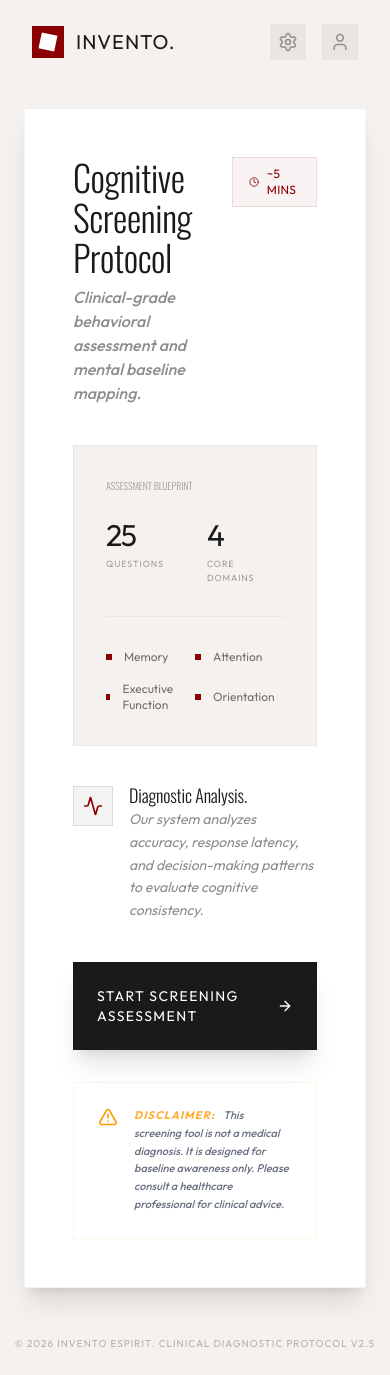
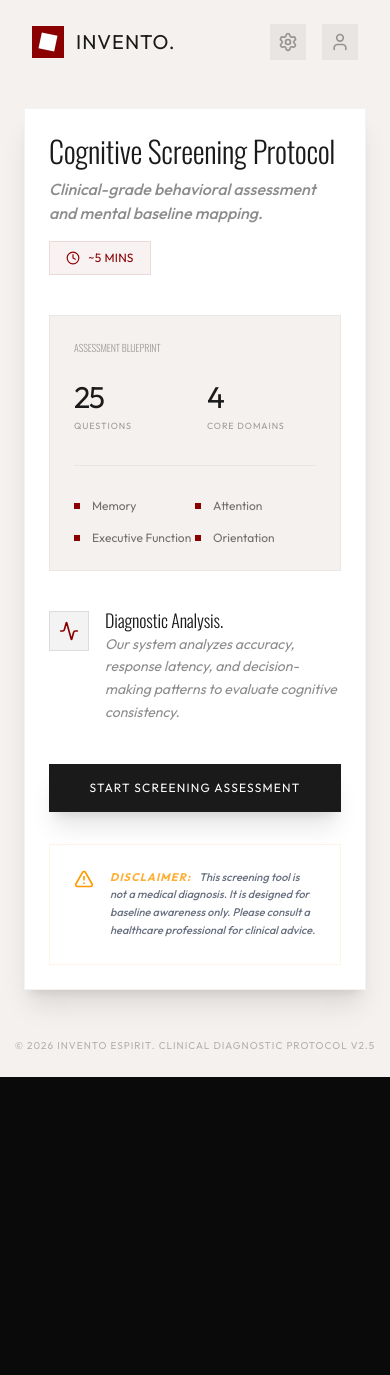
Before and after one commit to Darshaannn/invento-espirit, a Next.js app: page /instructions in a window 390 px wide. After the commit the page ends 1077 px from the top, so only its background shows below. Built offline with nearby package versions, Linux system fonts and the light colour scheme.

Commit message:
Update codebase and UI pages

```diff
--- a/app/(dashboard)/dashboard/history/page.tsx
+++ b/app/(dashboard)/dashboard/history/page.tsx
@@ -189,7 +189,7 @@ export default function HistoryPage() {
                 <div className="space-y-6">
                     {paginatedHistory.length > 0 ? paginatedHistory.map((item, index) => (
                         <div key={item.sessionId || item._id || `local-${index}`} className="group bg-white/5 border border-white/10 p-8 hover:border-[#8B0000]/40 transition-all cursor-default relative overflow-hidden flex flex-col md:flex-row md:items-center gap-10 backdrop-blur-sm">
-                            <div className="flex items-center gap-6 min-w-[280px]">
+                            <div className="flex items-center gap-6 w-full md:w-auto">
                                 <div className="p-4 bg-white/5 text-[#8B0000] border border-white/5 group-hover:bg-[#8B0000] group-hover:text-white transition-colors">
                                     <Calendar size={24} />
                                 </div>
@@ -253,7 +253,7 @@ export default function HistoryPage() {
                                 <button
                                     key={i + 1}
                                     onClick={() => setCurrentPage(i + 1)}
-                                    className={`w-16 h-16 border border-white/10 font-black text-[11px] transition-all shadow-sm ${currentPage === i + 1 ? 'bg-white text-black scale-110' : 'bg-white/5 text-white/30 hover:text-white hover:bg-white/10'
+                                    className={`w-12 h-12 md:w-16 md:h-16 border border-white/10 font-black text-[11px] transition-all shadow-sm ${currentPage === i + 1 ? 'bg-white text-black scale-110' : 'bg-white/5 text-white/30 hover:text-white hover:bg-white/10'
                                         }`}
                                 >
                                     {(i + 1).toString().padStart(2, '0')}
--- a/app/(dashboard)/dashboard/page.tsx
+++ b/app/(dashboard)/dashboard/page.tsx
@@ -358,7 +358,7 @@ export default function Dashboard() {
                         </div>
                     </div>
 
-                    <div className="flex flex-col sm:flex-row items-stretch gap-4 min-w-[320px]">
+                    <div className="flex flex-col sm:flex-row items-stretch gap-4 w-full md:w-auto">
                         <button
                             onClick={handleExport}
                             disabled={exporting}
@@ -649,7 +649,7 @@ export default function Dashboard() {
                                         />
                                         <button
                                             onClick={() => setMapQuery(locationQuery)}
-                                            className="px-8 bg-white/5 hover:bg-[#8B0000]/20 text-[10px] uppercase font-light tracking-[0.3em] text-white/80 transition-colors border-l border-white/10"
+                                            className="px-4 md:px-8 bg-white/5 hover:bg-[#8B0000]/20 text-[10px] uppercase font-light tracking-[0.3em] text-white/80 transition-colors border-l border-white/10 shrink-0"
                                         >
                                             Search
                                         </button>
--- a/app/instructions/page.tsx
+++ b/app/instructions/page.tsx
@@ -26,11 +26,11 @@ export default function Instructions() {
 
             {/* MAIN CONTENT CENTERED */}
             <main className="flex-1 flex items-center justify-center p-6">
-                <div className="w-full max-w-2xl bg-white border border-[#1A1A1A]/5 p-12 shadow-xl relative overflow-hidden">
+                <div className="w-full max-w-2xl bg-white border border-[#1A1A1A]/5 p-6 md:p-12 shadow-xl relative overflow-hidden">
 
-                    <div className="flex justify-between items-start mb-10 relative z-10">
+                    <div className="flex flex-col md:flex-row justify-between items-start gap-4 md:gap-0 mb-10 relative z-10">
                         <div>
-                            <h1 className="text-4xl font-light mb-2 tracking-tighter text-[#1A1A1A]">Cognitive Screening Protocol</h1>
+                            <h1 className="text-3xl md:text-4xl font-light mb-2 tracking-tighter text-[#1A1A1A]">Cognitive Screening Protocol</h1>
                             <p className="text-[#1A1A1A]/50 font-medium italic">Clinical-grade behavioral assessment and mental baseline mapping.</p>
                         </div>
                         <div className="flex items-center gap-2 bg-[#8B0000]/5 px-4 py-2 text-xs font-light tracking-wide text-[#8B0000] border border-[#8B0000]/10">
@@ -39,7 +39,7 @@ export default function Instructions() {
                     </div>
 
                     {/* DETAILS CARD */}
-                    <div className="bg-[#F5F1EE] border border-[#1A1A1A]/5 p-8 mb-10 relative z-10">
+                    <div className="bg-[#F5F1EE] border border-[#1A1A1A]/5 p-6 md:p-8 mb-10 relative z-10">
                         <h3 className="text-[10px] font-light uppercase tracking-[0.4em] text-[#1A1A1A]/40 mb-6">Assessment Blueprint</h3>
                         <div className="grid grid-cols-2 gap-6">
                             <div className="space-y-1">
@@ -75,8 +75,8 @@ export default function Instructions() {
                     </div>
 
                     {/* CTA */}
-                    <Link href="/screening" className="w-full group bg-[#1A1A1A] p-6 flex items-center justify-center gap-4 font-light uppercase tracking-widest text-sm text-white shadow-xl hover:bg-black hover:scale-[1.02] active:scale-[0.98] transition-all">
-                        Start Screening Assessment <ArrowRight className="group-hover:translate-x-1 transition-transform" />
+                    <Link href="/screening" className="w-full group bg-[#1A1A1A] p-4 md:p-6 flex flex-col md:flex-row items-center justify-center gap-3 md:gap-4 font-light uppercase tracking-widest text-xs md:text-sm text-white shadow-xl hover:bg-black hover:scale-[1.02] active:scale-[0.98] transition-all text-center">
+                        Start Screening Assessment <ArrowRight className="hidden md:block group-hover:translate-x-1 transition-transform" />
                     </Link>
 
                     {/* DISCLAIMER */}
--- a/app/page.tsx
+++ b/app/page.tsx
@@ -56,6 +56,7 @@ export default function LandingPage() {
             <Logo size={42} showText={true} />
           </Link>
 
+          <div className="flex items-center gap-4 md:gap-10">
             <div className="hidden md:flex items-center gap-10">
               {['Dashboard', 'Assessment', 'Clinical Protocol'].map((item) => (
                 <Link
@@ -67,10 +68,11 @@ export default function LandingPage() {
                   <span className="absolute -bottom-2 left-0 w-0 h-[1px] bg-gradient-to-r from-purple-500 to-cyan-500 group-hover/link:w-full transition-all duration-300" />
                 </Link>
               ))}
+            </div>
 
             <Link
               href="/login"
-              className="ml-4 px-8 py-2.5 bg-white text-black text-[11px] font-light uppercase tracking-widest hover:bg-transparent hover:text-white border border-white transition-all duration-300 shadow-[0_0_20px_rgba(255,255,255,0.1)] hover:shadow-white/20"
+              className="px-6 py-2.5 md:px-8 bg-white text-black text-[10px] md:text-[11px] font-light uppercase tracking-widest hover:bg-transparent hover:text-white border border-white transition-all duration-300 shadow-[0_0_20px_rgba(255,255,255,0.1)] hover:shadow-white/20"
             >
               Access Portal
             </Link>
@@ -197,7 +199,7 @@ export default function LandingPage() {
           <h2 className="text-4xl font-light mb-16 tracking-tighter text-white/90 text-center text-display">
             What Professionals Say
           </h2>
-          <div className="grid md:grid-cols-3 gap-8 text-left">
+          <div className="grid grid-cols-1 md:grid-cols-3 gap-8 text-left">
             <TestimonialCard
               quote="Invento's latency tracking provides a nuance that traditional pen-and-paper tests completely miss."
               author="Dr. Sarah Jenkins"
```
Also changed, not shown: app/screening/page.tsx (+9 -9 lines). Lines whose indentation alone changed are shown as unchanged.
